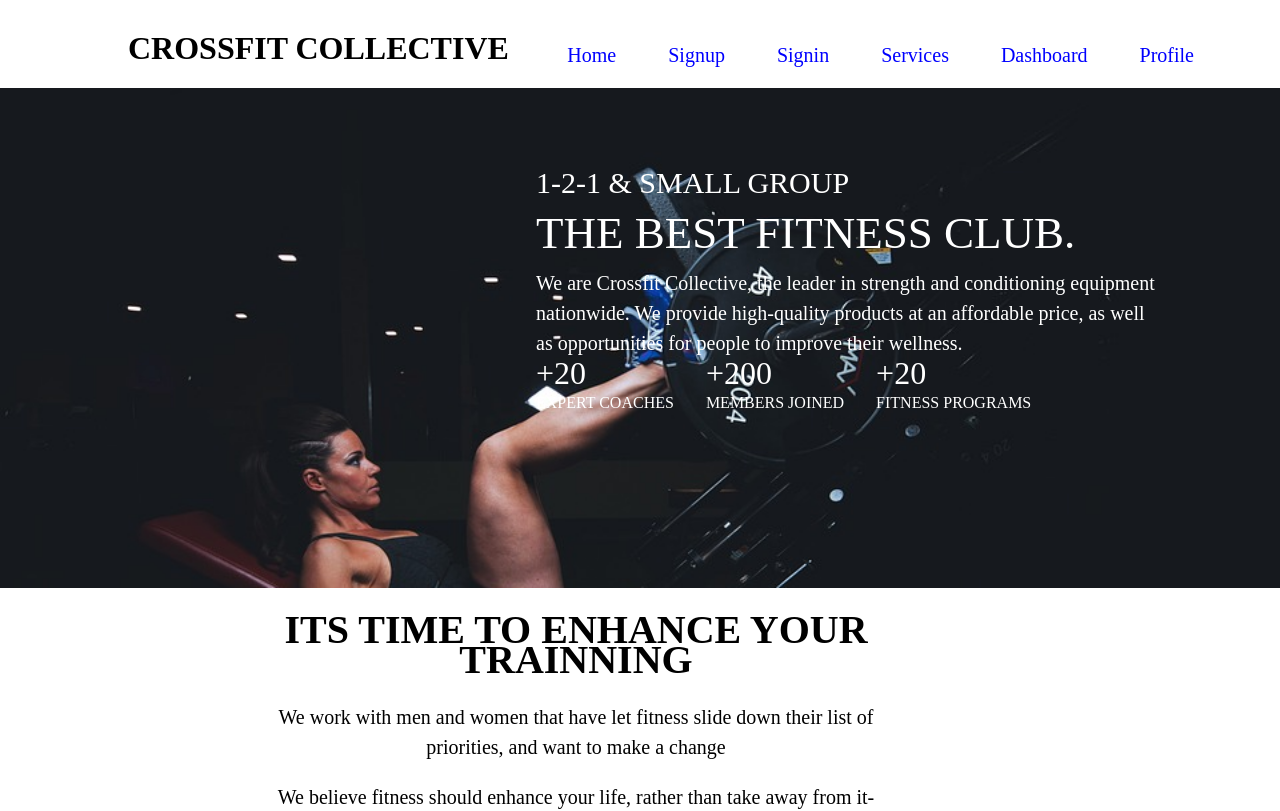
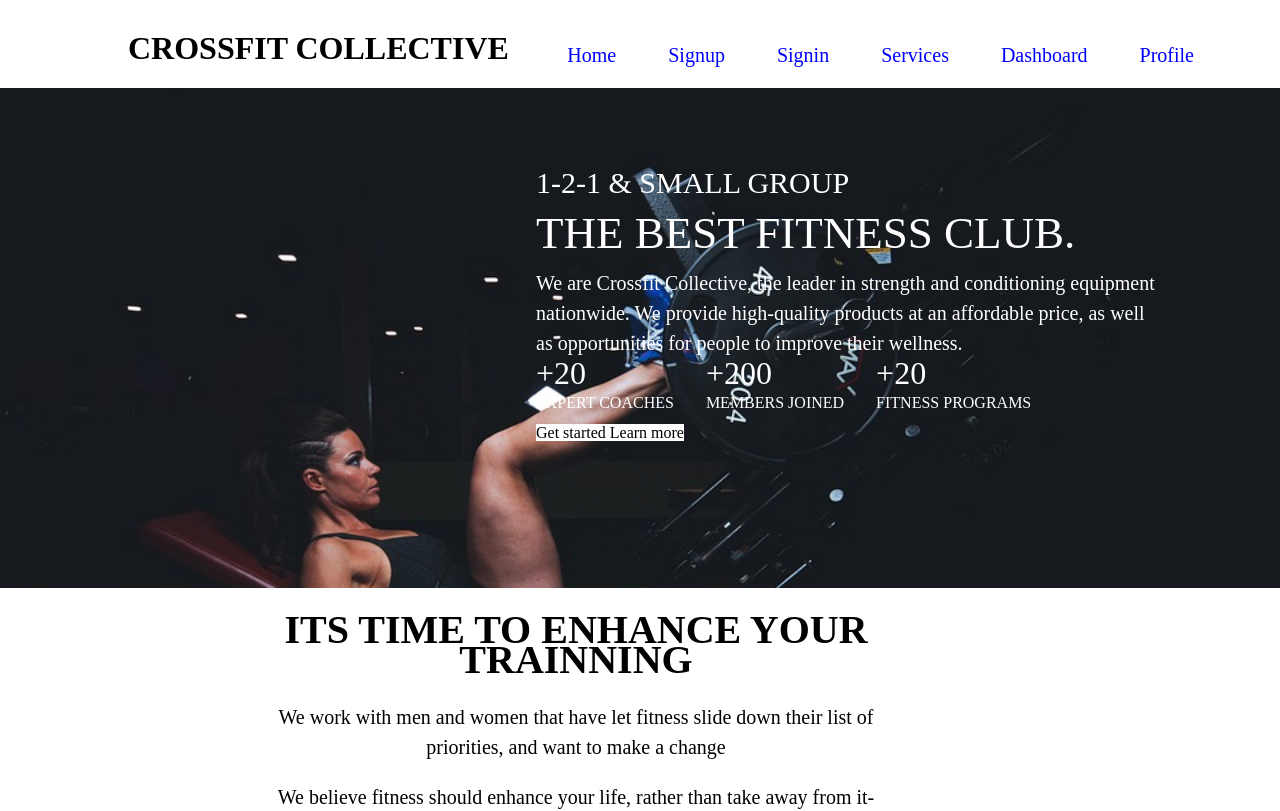
Before and after one commit to Eddahkarambu/Fitness-web-app, a React (Create React App) app: page / in a window 1280 px wide. Shown: the top 811 px of the page. Built offline with nearby package versions, Linux system fonts and the light colour scheme.

Commit message:
add butons css styling

```diff
--- a/src/Components/Home.css
+++ b/src/Components/Home.css
@@ -143,3 +143,13 @@ body{
     color:white;
     text-transform: uppercase;
 }
+.butons{
+    background-color: white;
+    gap:1 rem;
+    font-weight: normal;
+}
+butons>:nth-child(1){
+    color:white;
+    background-color: orange;
+    width: 8rem;
+}
--- a/src/Components/Home.js
+++ b/src/Components/Home.js
@@ -38,8 +38,8 @@ function Home() {
             </div>
 
             <div className="hero buttons">
-              <buttons className="butons"></buttons>
-              <buttons className="buttons"></buttons>
+              <buttons className="butons"> Get started</buttons>
+              <buttons className="butons"> Learn more</buttons>
             </div>
           </div>
         </div>
```
